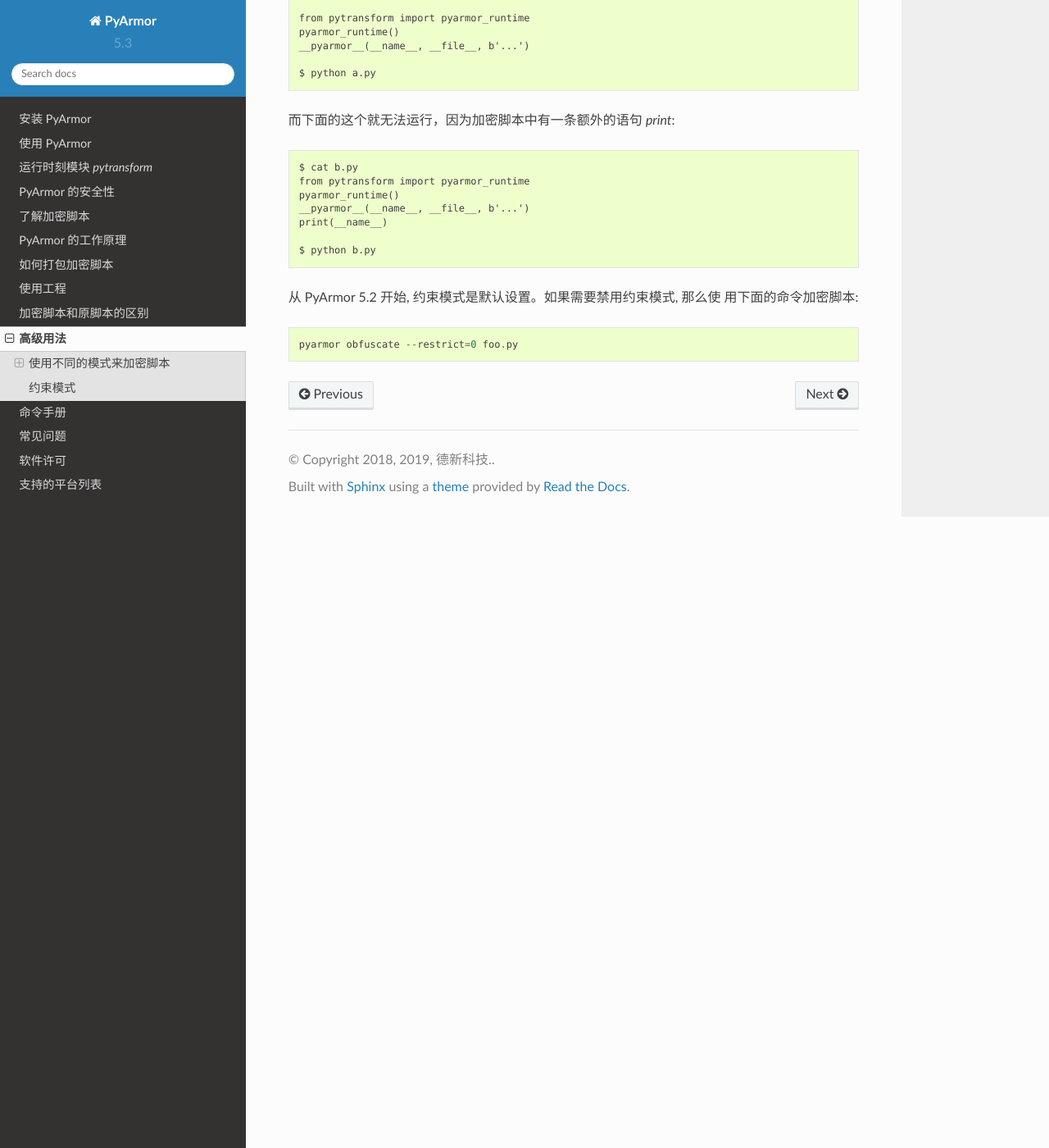
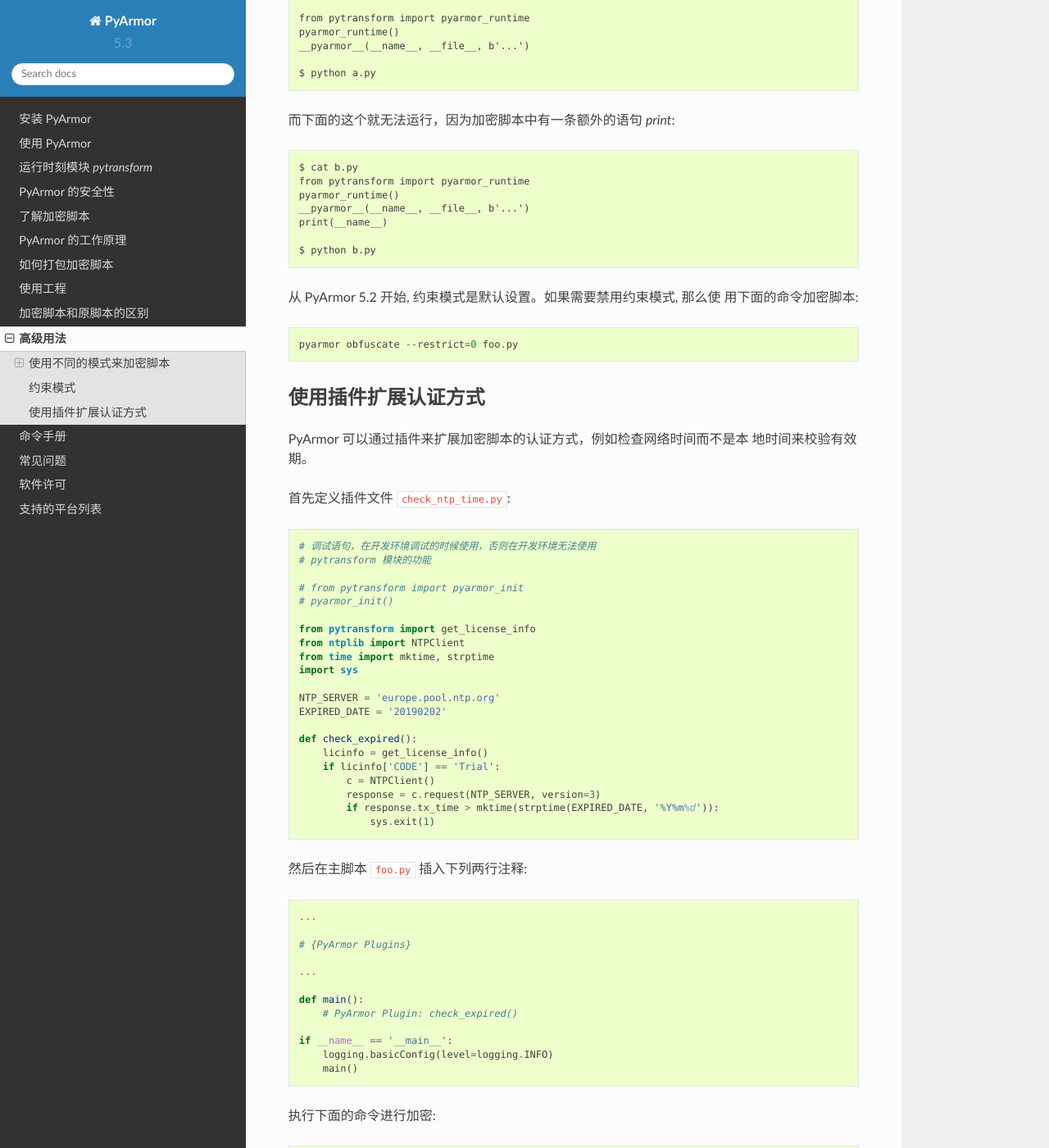
Before and after one commit to dashingsoft/pyarmor-docs-zh, a Sphinx documentation site: the page built from docs/advanced.rst, in a window 1280 px wide and 1400 px high, scrolled down 2829 px. Shown: the whole window at 82% size. Built offline with Sphinx 7.4.7 and the Read the Docs theme 2.0.0, drawn with Linux system fonts in a browser that asks for light colours; some of the changed text lies outside the part shown.

Commit message:
Document plugin usage

```diff
--- a/docs/advanced.rst
+++ b/docs/advanced.rst
@@ -155,6 +155,83 @@
 
     pyarmor obfuscate --restrict=0 foo.py
 
+.. _使用插件扩展认证方式:
+
+使用插件扩展认证方式
+--------------------
+
+PyArmor 可以通过插件来扩展加密脚本的认证方式，例如检查网络时间而不是本
+地时间来校验有效期。
+
+首先定义插件文件 :file:`check_ntp_time.py`:
+
+.. code-block:: python
+
+    # 调试语句，在开发环境调试的时候使用，否则在开发环境无法使用
+    # pytransform 模块的功能
+
+    # from pytransform import pyarmor_init
+    # pyarmor_init()
+
+    from pytransform import get_license_info
+    from ntplib import NTPClient
+    from time import mktime, strptime
+    import sys
+
+    NTP_SERVER = 'europe.pool.ntp.org'
+    EXPIRED_DATE = '20190202'
+
+    def check_expired():
+        licinfo = get_license_info()
+        if licinfo['CODE'] == 'Trial':
+            c = NTPClient()
+            response = c.request(NTP_SERVER, version=3)
+            if response.tx_time > mktime(strptime(EXPIRED_DATE, '%Y%m%d')):
+                sys.exit(1)
+
+然后在主脚本 :file:`foo.py` 插入下列两行注释::
+
+    ...
+
+    # {PyArmor Plugins}
+
+    ...
+
+    def main():
+        # PyArmor Plugin: check_expired()
+
+    if __name__ == '__main__':
+        logging.basicConfig(level=logging.INFO)
+        main()
+
+执行下面的命令进行加密::
+
+    pyarmor obfuscate --plugin check_ntp_time foo.py
+
+这样，在加密之前，文件 :file:`check_ntp_time.py` 会插入到第一个注释标
+志行之后::
+
+    # {PyArmor Plugins}
+
+    ... check_ntp_time.py 的文件内容
+
+同时，第二个注释标志行的注释标志会被删除，替换后的内容为::
+
+    def main():
+        check_expired()
+
+这样插件输出的函数就可以被脚本调用。
+
+插件对应的文件一般存放在当前目录，如果存放在其他目录的话，可以指定绝对
+路径，例如::
+
+    pyarmor obfuscate --plugin /usr/share/pyarmor/check_ntp_time foo.py
+
+也可以设置环境变量 `PYARMOR_PLUGIN` ，例如::
+
+    export PYARMOR_PLUGIN=/usr/share/pyarmor/plugins
+    pyarmor obfuscate --plugin check_ntp_time foo.py
+
 .. 定制保护代码:
 
 .. include:: _common_definitions.txt
```
Also changed, not shown: docs/man.rst (+8 -7 lines), docs/project.rst (+4 -3 lines).
